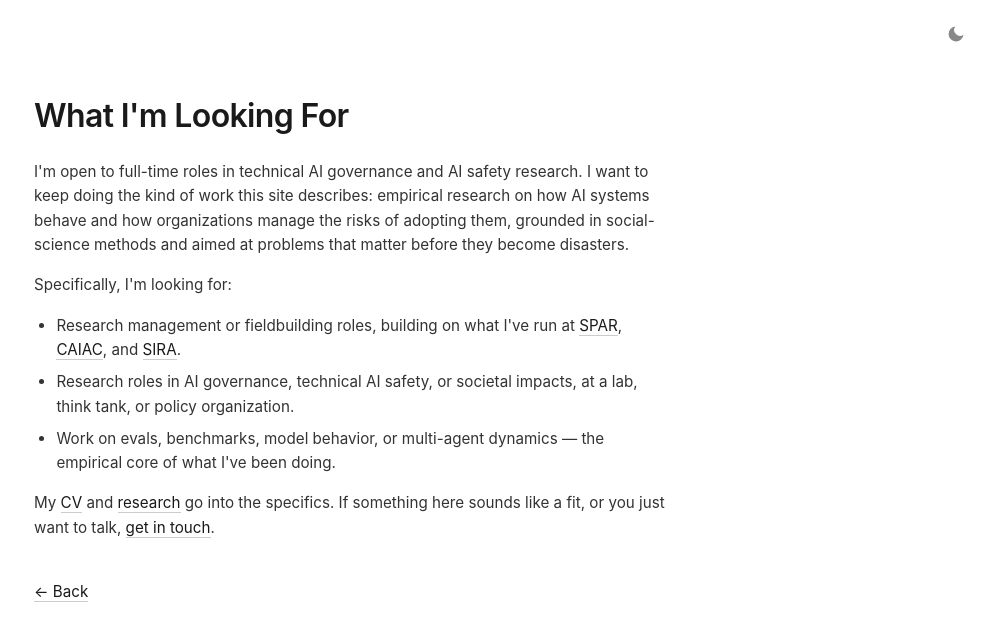
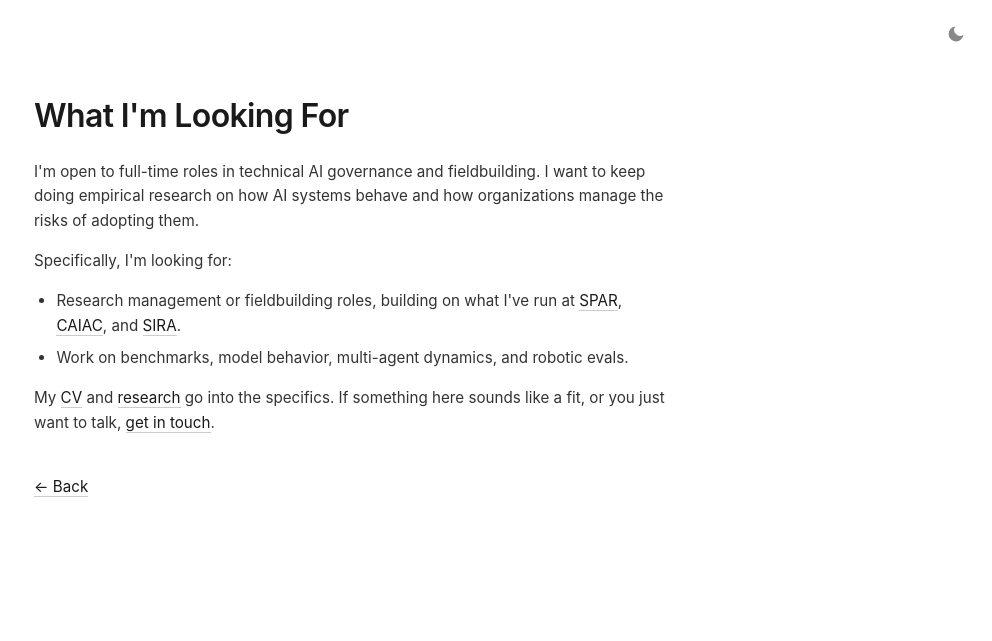
Before and after one commit to EmilioBarkett/emiliobarkett.github.io, a Jekyll site: the page built from opportunities.html, in a window 1280 px wide. Shown: the top 641 px of the page, without its empty margins (288-1280 px from the left). Built offline with Jekyll 4.4.1, drawn with Linux system fonts in a browser that asks for light colours.

Commit message:
upd opp html

```diff
--- a/opportunities.html
+++ b/opportunities.html
@@ -1,18 +1,17 @@
 ---
 layout: page
 title: What I'm Looking For
-description: "The kinds of roles Emilio Barkett is looking for next, in AI safety and AI governance."
+description: "The kinds of roles Emilio Barkett is looking for next, in AI safety and fieldbuilding."
 ---
 <h1>What I'm Looking For</h1>
 
-<p>I'm open to full-time roles in technical AI governance and AI safety research. I want to keep doing the kind of work this site describes: empirical research on how AI systems behave and how organizations manage the risks of adopting them, grounded in social-science methods and aimed at problems that matter before they become disasters.</p>
+<p>I'm open to full-time roles in technical AI governance and fieldbuilding. I want to keep doing empirical research on how AI systems behave and how organizations manage the risks of adopting them.</p>
 
 <p>Specifically, I'm looking for:</p>
 
 <ul>
     <li>Research management or fieldbuilding roles, building on what I've run at <a href="https://sparai.org/" target="_blank" rel="noopener">SPAR</a>, <a href="https://www.cualignment.org/" target="_blank" rel="noopener">CAIAC</a>, and <a href="https://sirafellowship.org/" target="_blank" rel="noopener">SIRA</a>.</li>
-    <li>Research roles in AI governance, technical AI safety, or societal impacts, at a lab, think tank, or policy organization.</li>
-    <li>Work on evals, benchmarks, model behavior, or multi-agent dynamics — the empirical core of what I've been doing.</li>
+    <li>Work on benchmarks, model behavior, multi-agent dynamics, and robotic evals.</li>
 </ul>
 
 <p>My <a href="/Emilio-Barkett-CV.pdf" target="_blank" rel="noopener">CV</a> and <a href="/#research">research</a> go into the specifics. If something here sounds like a fit, or you just want to talk, <a href="/contact.html">get in touch</a>.</p>
```
